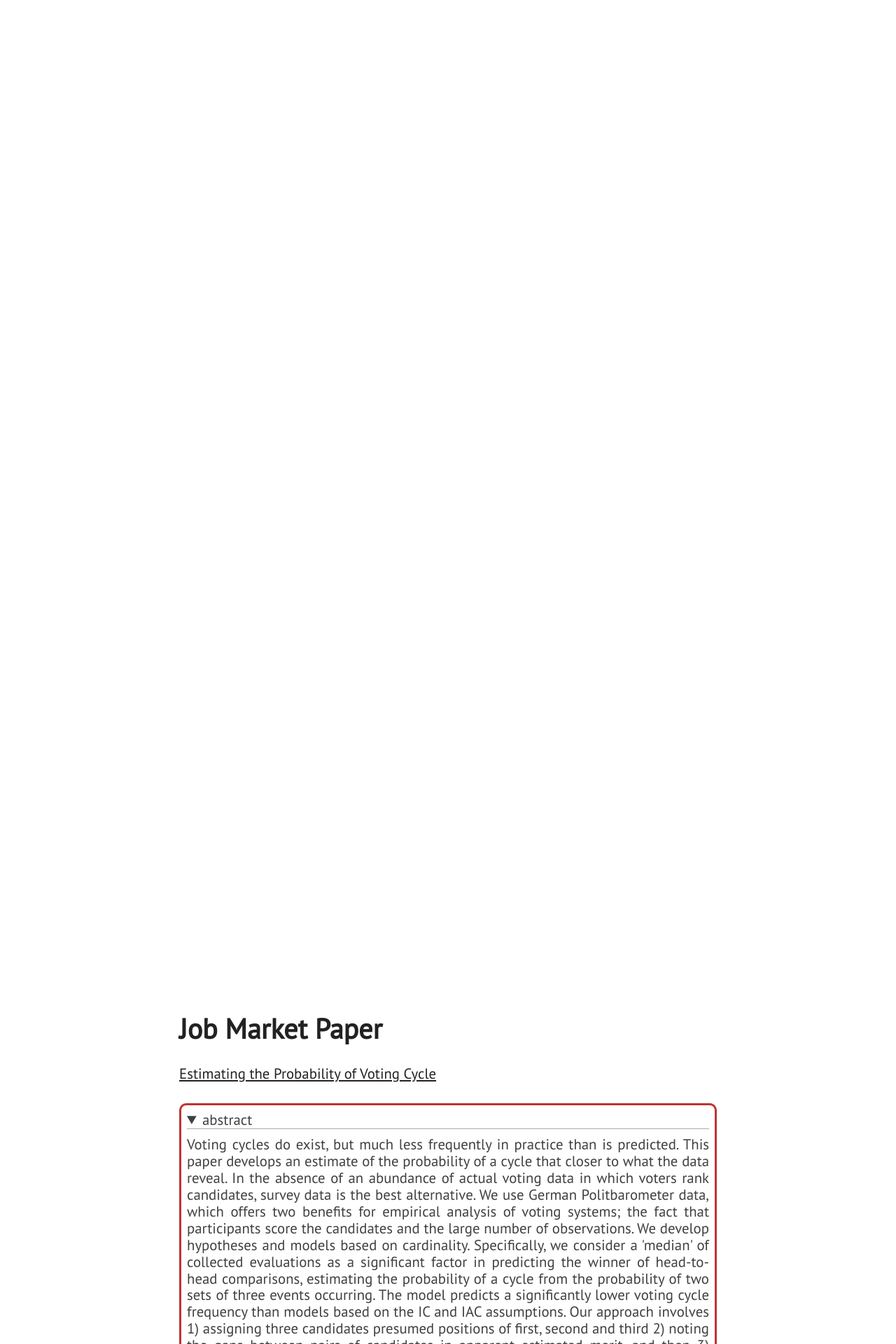
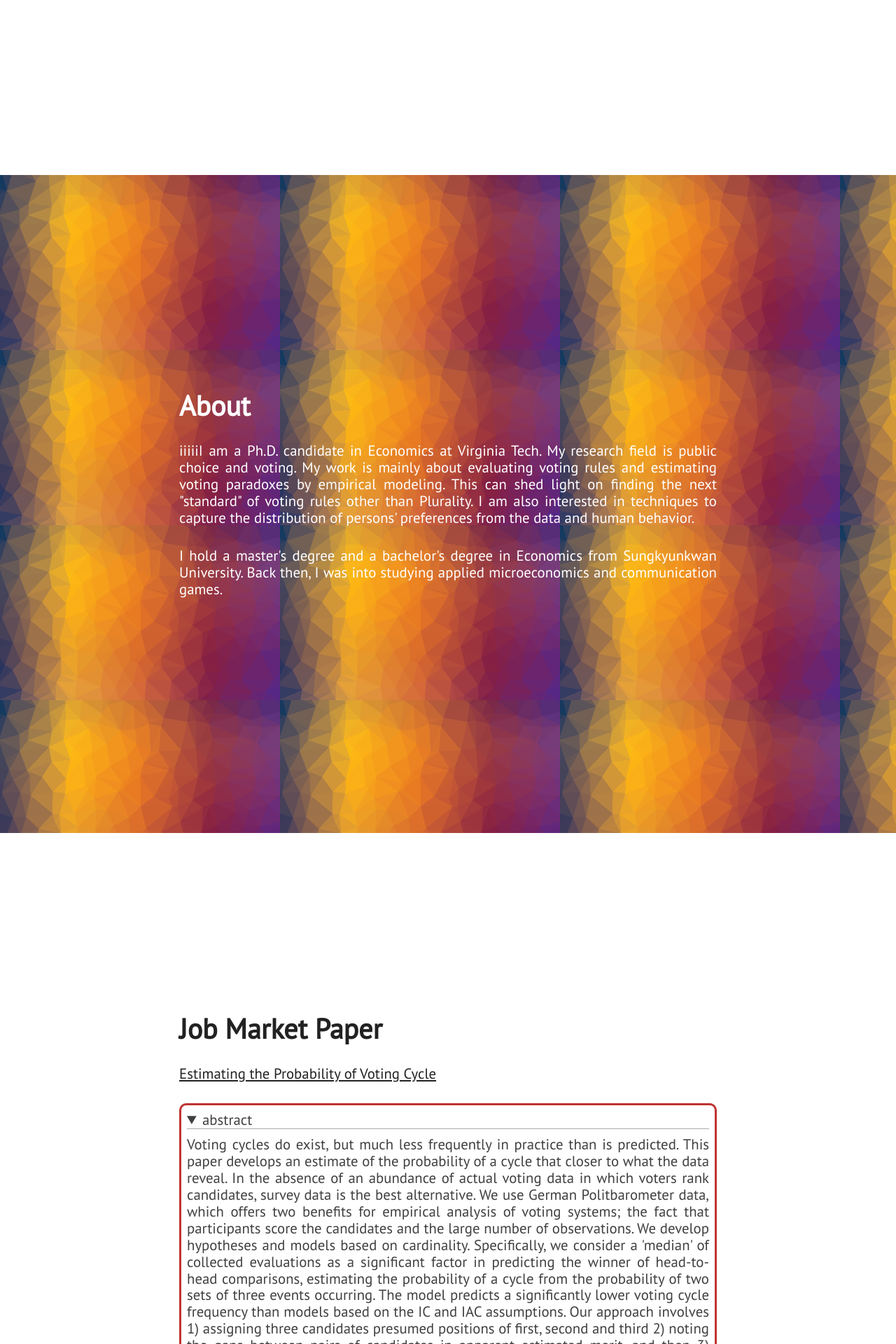
Before and after one commit to KevinKCV/kevinzou, a Jekyll site: the page built from index.html, in a window 1280 px wide. Shown: the part 1710-3630 px from the top of the page at 70% size. Built offline with Jekyll 4.4.1, drawn with Linux system fonts in a browser that asks for light colours; nearby versions of some CDN libraries.

Commit message:
Update main.css

```diff
--- a/assets/css/main.css
+++ b/assets/css/main.css
@@ -212,7 +212,7 @@ img {
 
 .section-wrapper:nth-child(odd) {
 
-	ground: url(../images/);
+  background: url(../images/backg.png);
   background-repeat: repeat;
 }
 
```
